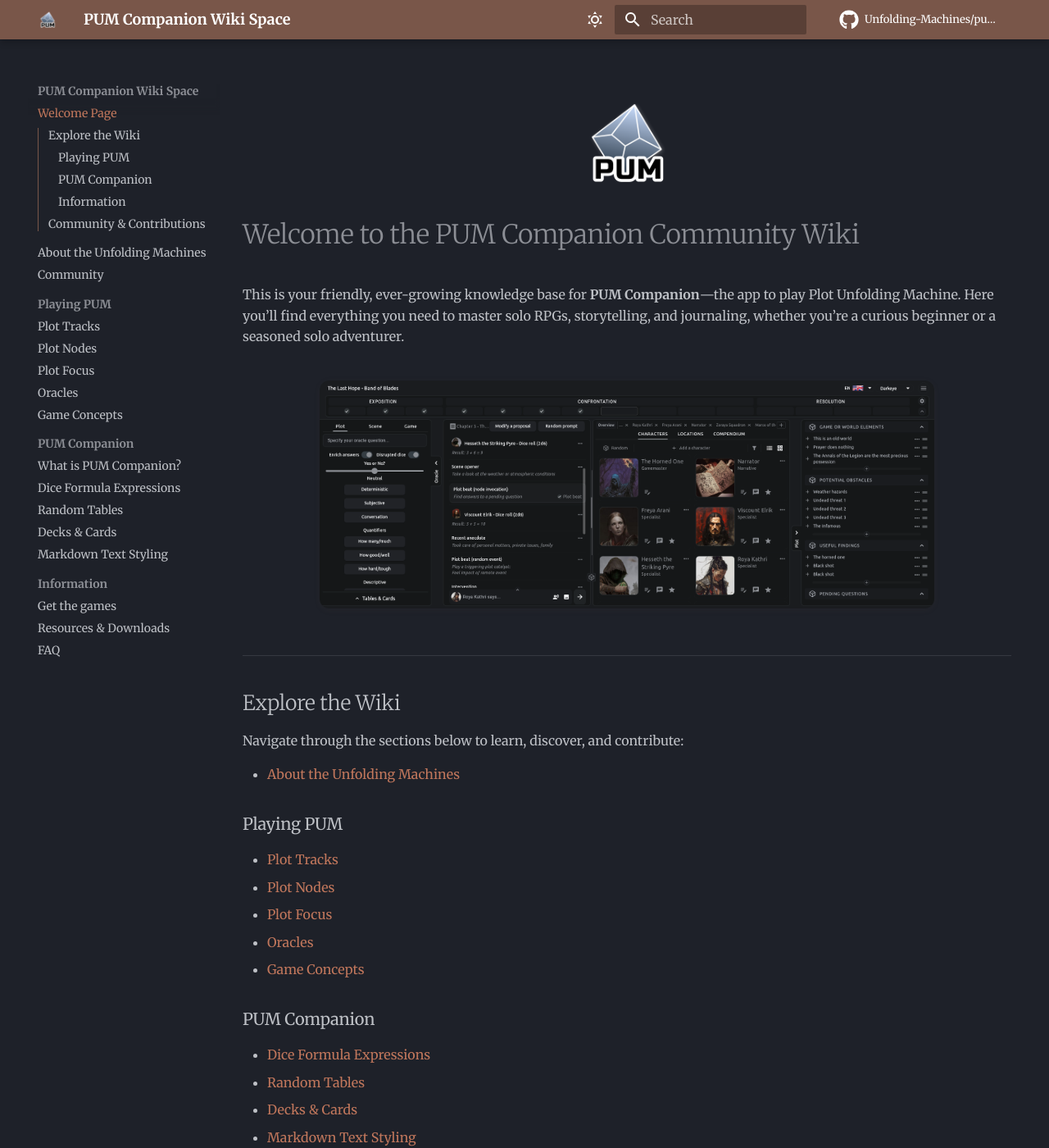
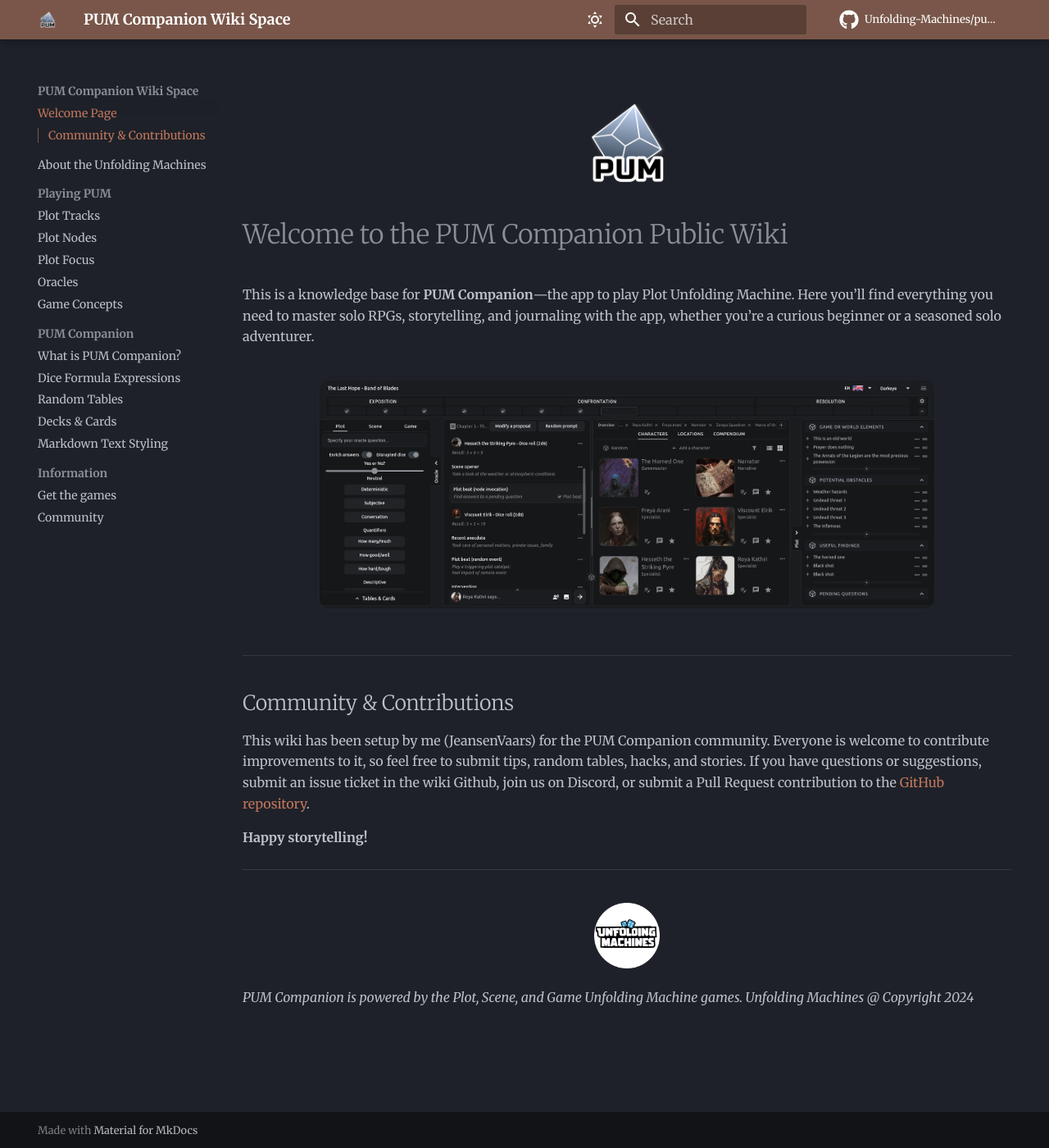
Before and after one commit to Unfolding-Machines/pumc-info-hub, an MkDocs documentation site: the page built from docs/index.md, in a window 1280 px wide and 1400 px high. Shown: the whole window at 82% size. Built offline with MkDocs 1.6.1 and Material for MkDocs 9.7.7, drawn with Linux system fonts in a browser that asks for light colours; comment, search, counter and statistics services are not loaded; some of the changed text lies outside the part shown.

Commit message:
Adjustments

```diff
--- a/docs/faq-tips.md
+++ /dev/null
@@ -1,27 +0,0 @@
-# FAQ & Tips
-
-This page collects frequently asked questions and best practices from the Plot Unfolding Machine rulebook and community.
-
-## Frequently Asked Questions
-
-### Do I need to use all the features?
-No! Use as much or as little of the app as you like. PUM is flexible—adapt it to your play style.
-
-### Can I play without a plot track?
-Yes. You can play freeform, using only the log and oracles if you prefer.
-
-### What if I get stuck?
-Use oracles, random tables, or community resources for inspiration. Don’t be afraid to reinterpret results.
-
-### Can I use my own RPG system?
-Absolutely. PUM is system-agnostic and works with any RPG ruleset.
-
-### How do I share my game?
-Export your log as PDF or text, or share random tables and decks with the community.
-
-## Tips from the Rulebook
-- Keep plot nodes updated as your story evolves.
-- Use the Compendium for worldbuilding and notes.
-- Mark important characters and locations as plot nodes for more dynamic prompts.
-- Don’t worry about perfection—embrace improvisation!
-- Change plot focus or track type as your needs change.
--- a/docs/index.md
+++ b/docs/index.md
@@ -4,10 +4,10 @@
   <img src="assets/logos/pumc_icon_512.png" alt="PUM Companion Logo" width="120" style="margin-bottom: 0.5em;" />
 </p>
 
-# Welcome to the PUM Companion Community Wiki
+# Welcome to the PUM Companion Public Wiki
 
 <div class="pumc-intro-box">
-  This is your friendly, ever-growing knowledge base for <b>PUM Companion</b>—the app to play Plot Unfolding Machine. Here you’ll find everything you need to master solo RPGs, storytelling, and journaling, whether you’re a curious beginner or a seasoned solo adventurer.
+  This is a knowledge base for <b>PUM Companion</b>—the app to play Plot Unfolding Machine. Here you’ll find everything you need to master solo RPGs, storytelling, and journaling with the app, whether you’re a curious beginner or a seasoned solo adventurer.
 </div>
 
 <p align="center">
@@ -16,36 +16,9 @@
 
 ---
 
-
-## Explore the Wiki
-
-Navigate through the sections below to learn, discover, and contribute:
-
-- [About the Unfolding Machines](about-pum.md)
-
-### Playing PUM
-  - [Plot Tracks](plot-tracks.md)
-  - [Plot Nodes](plot-nodes.md)
-  - [Plot Focus](plot-focus.md)
-  - [Oracles](oracles.md)
-  - [Game Concepts](game-concepts.md)
-
-### PUM Companion
-  - [Dice Formula Expressions](dice-formulas.md)
-  - [Random Tables](random-tables.md)
-  - [Decks & Cards](decks-cards.md)
-  - [Markdown Text Styling](markdown-styling.md)
-
-### Information
-  - [Get the games](get-the-games.md)
-  - [Resources & Downloads](resources.md)
-  - [FAQ](faq-tips.md)
-
----
-
 ## Community & Contributions
 
-This wiki is built by and for the community! Share your tips, random tables, hacks, and stories. If you have questions or suggestions, join us on Discord or contribute to the [GitHub repository](https://github.com/Unfolding-Machines/pumc-wiki-space/).
+This wiki has been setup by me (JeansenVaars) for the PUM Companion community. Everyone is welcome to contribute improvements to it, so feel free to submit tips, random tables, hacks, and stories. If you have questions or suggestions, submit an issue ticket in the wiki Github, join us on Discord, or submit a Pull Request contribution to the [GitHub repository](https://github.com/Unfolding-Machines/pumc-wiki-space/).
 
 **Happy storytelling!**
 
--- a/mkdocs.yml
+++ b/mkdocs.yml
@@ -47,7 +47,6 @@ nav:
   - Welcome Page: index.md
   # Information section moved to bottom
   - About the Unfolding Machines: about-pum.md
-  - Community: community.md
   - Playing PUM:
       - Plot Tracks: plot-tracks.md
       - Plot Nodes: plot-nodes.md
@@ -62,5 +61,4 @@ nav:
       - Markdown Text Styling: markdown-styling.md
   - Information:
       - Get the games: get-the-games.md
-      - Resources & Downloads: resources.md
-      - FAQ: faq-tips.md
+      - Community: community.md
```
Also changed, not shown: README.md (+10 -0 lines), docs/game-concepts.md (+1 -1 lines), docs/resources.md (deleted, +0 -23 lines).
